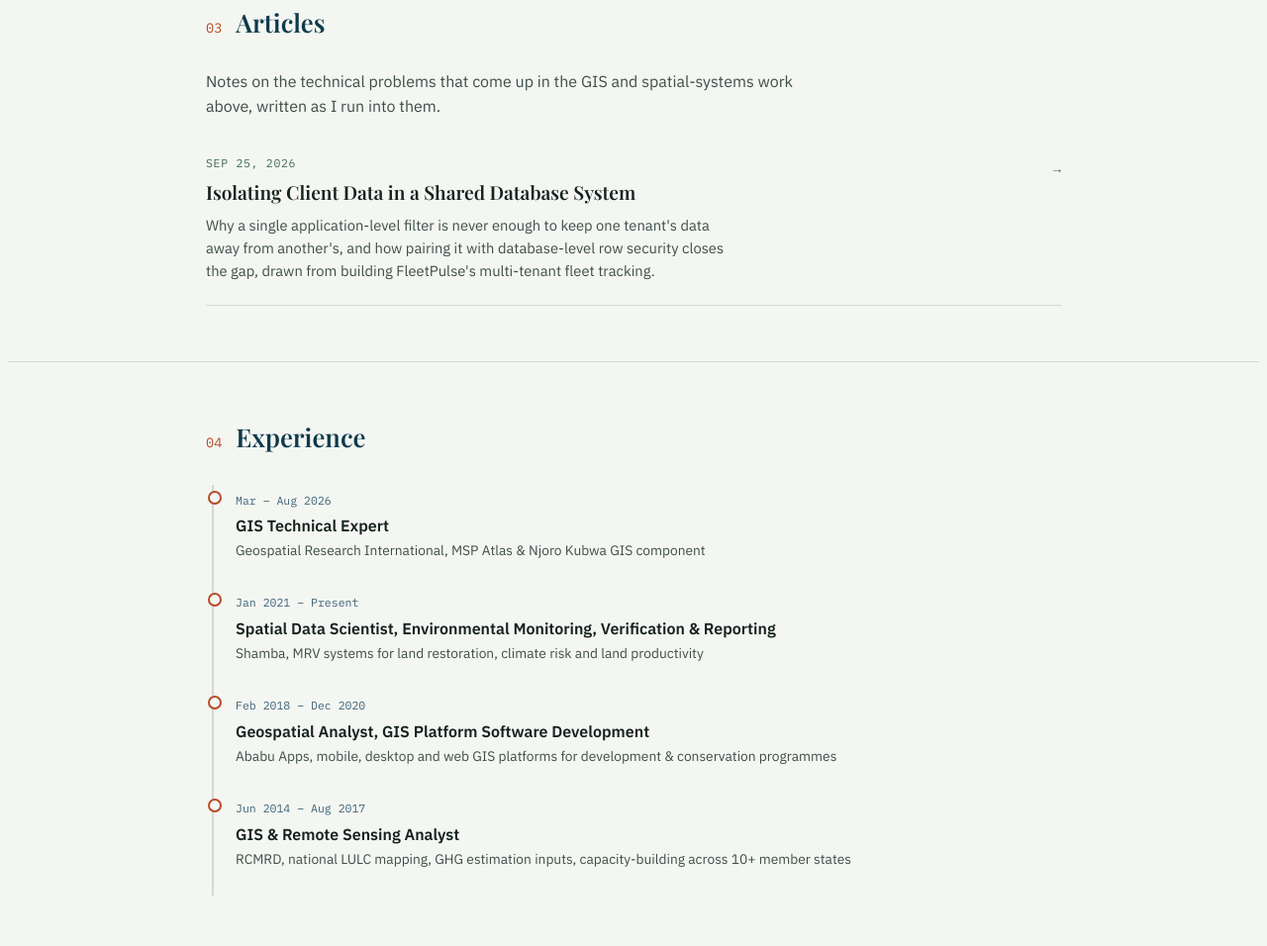
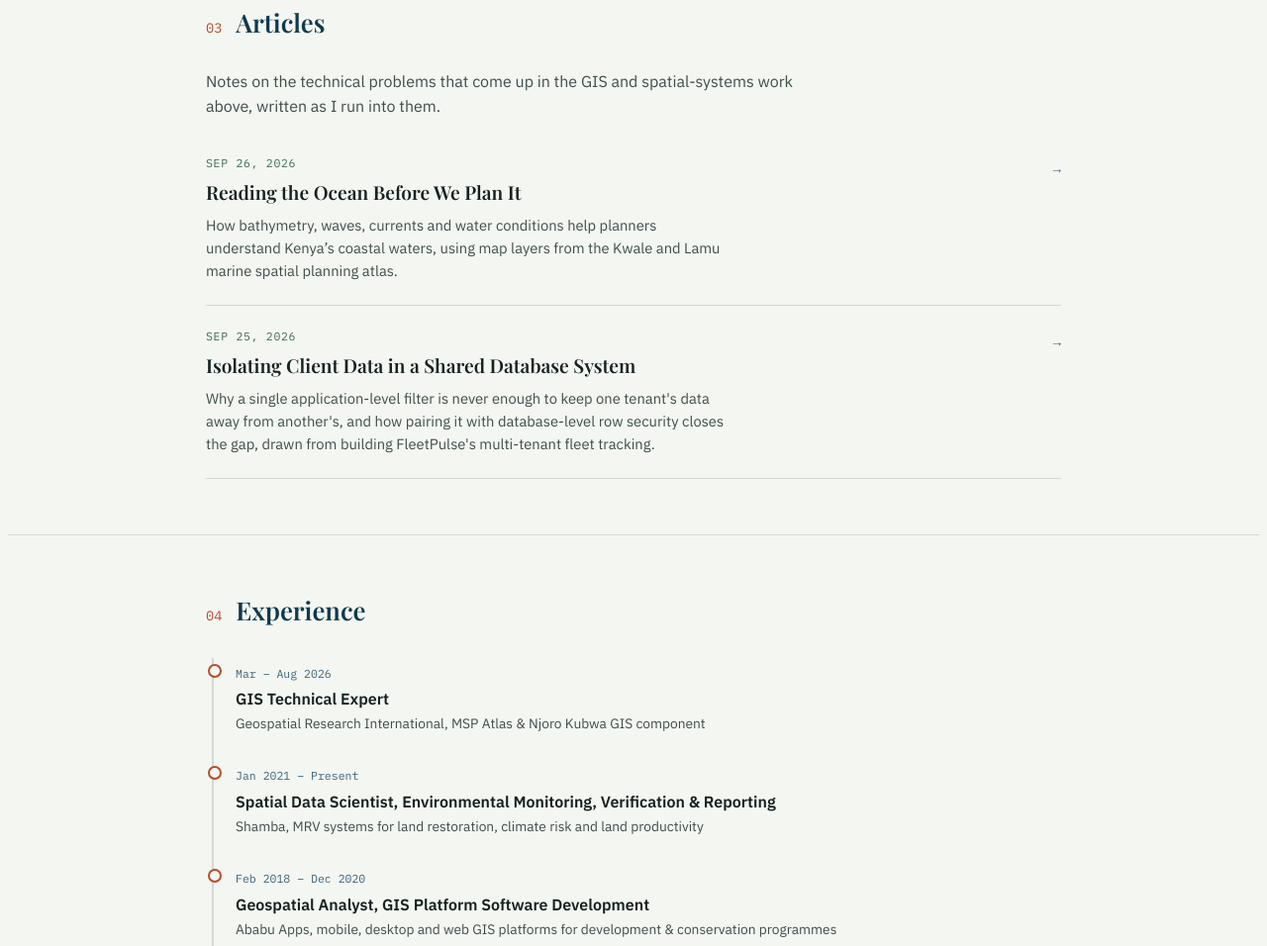
Before and after one commit to ericmulama/ericmulama.github.io, a plain HTML site: page index.html in a window 1280 px wide. Shown: the part 7299-8255 px from the top of the page at 99% size. Drawn offline with nearby package versions, Linux system fonts and the light colour scheme; a web font is replaced by a local one.

Commit message:
Add article card for 'Reading the Ocean Before We Plan It'
Added a new article card for 'Reading the Ocean Before We Plan It' with relevant details.

```diff
--- a/index.html
+++ b/index.html
@@ -492,6 +492,14 @@
     <div class="sec-head"><span class="sec-num mono">03</span><h2>Articles</h2></div>
     <p class="sec-intro">Notes on the technical problems that come up in the GIS and spatial-systems work above, written as I run into them.</p>
     <div class="article-list">
+      <a class="article-card" href="articles/reading-the-ocean-before-we-plan-it.html">
+        <div class="article-card-main">
+          <span class="article-card-date">Sep 26, 2026</span>
+          <h3 class="article-card-title">Reading the Ocean Before We Plan It</h3>
+          <p class="article-card-excerpt">How bathymetry, waves, currents and water conditions help planners understand Kenya’s coastal waters, using map layers from the Kwale and Lamu marine spatial planning atlas.</p>
+        </div>
+        <span class="article-card-arrow">&rarr;</span>
+      </a>
       <a class="article-card" href="articles/isolating-client-data-in-a-shared-database-system.html">
         <div class="article-card-main">
           <span class="article-card-date">Sep 25, 2026</span>
```
